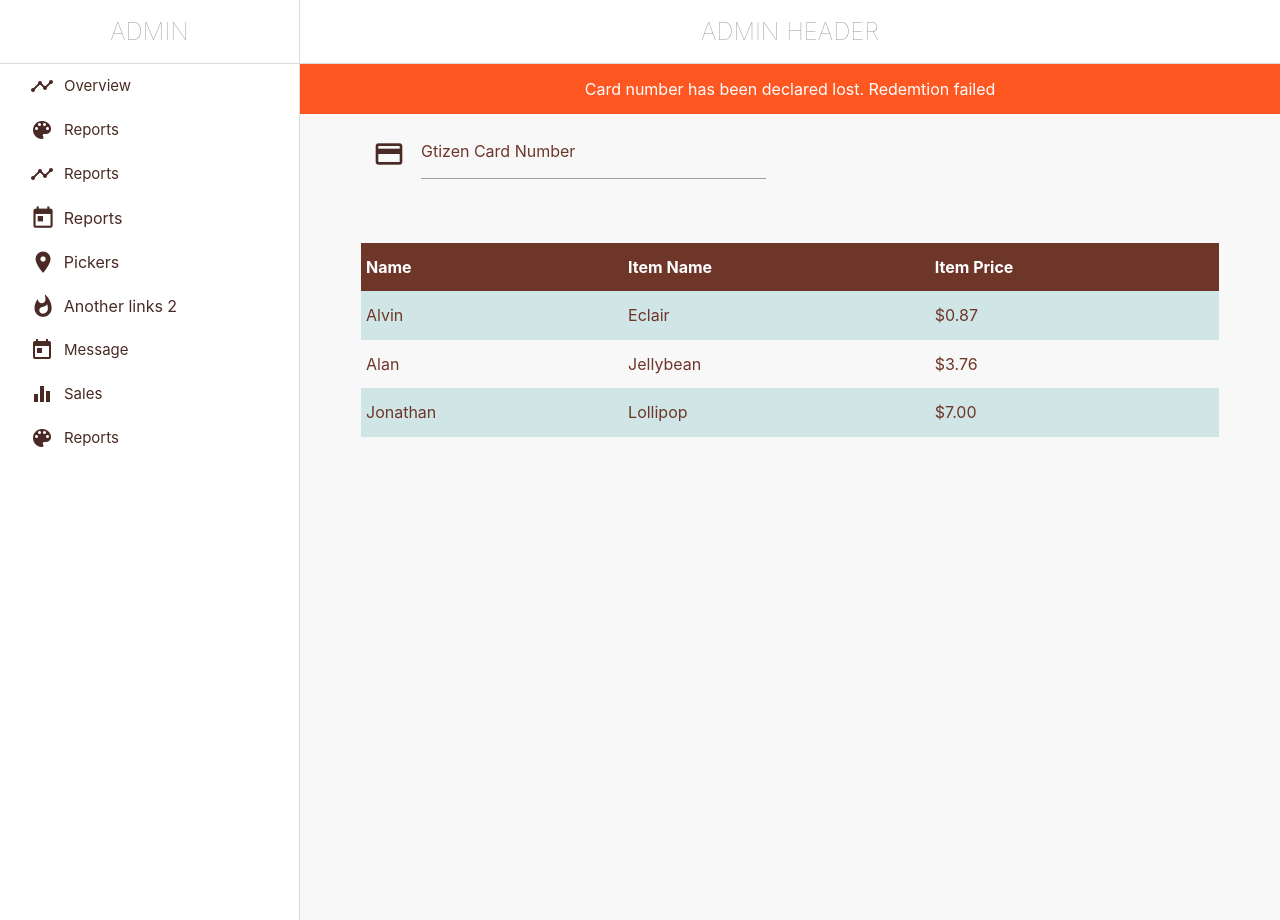
After one commit to gitter-badger/admin_template, a PHP site: page /gtizen.html in a window 1280 px wide. The commit adds this page. Run offline with PHP 8.4, Linux system fonts and the light colour scheme.

Commit message:
initial commit

```diff
--- a/assets/css/dev/button.css
+++ b/assets/css/dev/button.css
@@ -47,7 +47,7 @@
 
 .btn:hover,
 .btn-flat:hover {
-	background:  #e7b91c;
+	background: #fed605;
     cursor: pointer;
     color: #492a24;
 }
--- a/assets/css/dev/datepicker.css
+++ b/assets/css/dev/datepicker.css
@@ -53,8 +53,8 @@
 /* Date Display */
 .datepicker-date-display {
   flex: 1 auto;
-  background-color: #492a24;
-  color: #e7b91c;
+  background: #6e3629;
+  color: #fed605;
   padding: 20px 22px;
   font-weight: 500;
 }
--- a/assets/css/dev/dropdown.css
+++ b/assets/css/dev/dropdown.css
@@ -13,6 +13,11 @@
 }
 .dropdown-content:focus {
   outline: 0;
+ -webkit-user-select: none;
+ -khtml-user-select: none;
+  -moz-user-select: none;
+  -o-user-select: none;
+  user-select: none;
 }
 
 .dropdown-content li:hover,
@@ -55,6 +60,12 @@ body.keyboard-focused .dropdown-content li:focus {
   left: 0;
   height: 18px;
   transform: none;
+
+   -webkit-user-select: none;
+   -khtml-user-select: none;
+    -moz-user-select: none;
+    -o-user-select: none;
+    user-select: none;
 }
 
 .dropdown-trigger {
--- a/assets/css/dev/global.css
+++ b/assets/css/dev/global.css
@@ -964,3 +988,12 @@ Goldilocks admin home page
 li.last {
   margin-bottom: 100px;
 }
+
+
+.error-message {
+  width: calc(100% - 300px);
+  position: fixed;
+  background: #FF5722;
+  top: 64px;
+  color: #fff;
+}
--- a/assets/css/dev/modal.css
+++ b/assets/css/dev/modal.css
@@ -37,3 +37,26 @@
     display: none;
     will-change: opacity;
 }
+
+
+.modal.full-screen {
+    width: 100%;
+    max-height: 100%;
+    height: 100%;
+    margin-top: -100px;
+}
+
+.modal-header {
+    position: relative;
+    margin-bottom: 70px;
+}
+.modal-header h4{
+    display: block;
+    padding: 0;
+    width: 100%;
+}
+
+.modal-header a {
+    position: absolute;
+    top: 0;
+}
--- a/assets/css/dev/reports.css
+++ b/assets/css/dev/reports.css
@@ -1,5 +1,5 @@
 .center.reports-header {
-    background: #492a24;
+    background: #6e3629;
     padding: 10px;
     color: white;
     font-weight: 100;
--- a/assets/css/dev/style.css
+++ b/assets/css/dev/style.css
@@ -29,4 +29,8 @@ new added css file
 
 	light yellow #e7b91ca3
 
+	#fed605;
+
+	background: #6e3629;
+
 */
--- a/assets/css/dev/table.css
+++ b/assets/css/dev/table.css
@@ -116,6 +116,10 @@ table.striped > tbody > tr:nth-child(odd) {
 
 
 thead.table-header {
-  background: #492a24;
-  color: #e7b91c;
+  background: #6e3629;
+  color: #ffffff;
 }
+
+th {
+  border-radius: 0;
+}
--- a/assets/css/dev/timepicker.css
+++ b/assets/css/dev/timepicker.css
@@ -24,7 +24,7 @@
   -webkit-flex: 1 auto;
   -ms-flex: 1 auto;
   flex: 1 auto;
-  background-color: #492a24;
+  background: #6e3629;
   padding: 10px;
   font-weight: 300;
 
@@ -32,7 +32,7 @@
 }
 
 .text-primary {
-   color: #e7b91c;
+   color: #fed605;
 }
 
 .timepicker-text-container {
--- a/goldihome.html
+++ b/goldihome.html
@@ -169,7 +169,7 @@
 								</div>
 								<div class="row">
 									<div class="col s12 input-field">
-										<button type="submit" class="btn small btn-flat">Activate</button>
+										<button type="submit" class="btn small btn-flat">Register</button>
 									</div>
 								</div>
 							</form>
--- /dev/null
+++ b/gtizen.html
@@ -0,0 +1,190 @@
+<!DOCTYPE html>
+<html>
+<head>
+	<title>Admin</title>
+	 <meta name="viewport" content="width=device-width, initial-scale=1">
+	<link rel="stylesheet" type="text/css" href="assets/css/style.css">
+	<!-- Iclude this icon font from google fonts -->
+	<link href="https://fonts.googleapis.com/icon?family=Material+Icons"
+      rel="stylesheet">
+</head>
+<body>
+</body>
+
+	<header class="admin-main-header">
+		<h1>Admin Header</h1>
+	</header>
+	<aside>
+		<ul class="sidenav">
+	    	<div class="sidebar-logo">
+				<h1 class="admin-header">Admin</h1>
+			</div>
+			<li>
+				<a href="index.html">
+					<i class="small material-icons">timeline</i>
+					Overview
+				</a>
+			</li>
+			<li><a href="report.html">
+                <i class="small material-icons">color_lens</i>
+                Reports
+                </a>
+            </li>
+
+			<li>
+				<a href="report.html">
+					<i class="small material-icons">timeline</i>
+					Reports
+				</a>
+			</li>
+			<li class="nod-padding">
+				<!-- Toggle down this menu if click -->
+				<ul class="collapsible collapsible-accordion">
+			    	<li>
+			     	 	<div class="collapsible-header">
+			     	 		<!-- icon header-->
+			     	 		<i class="material-icons">today</i>
+			     	 		<!-- menu name-->
+			     	 		Reports
+			     	 	</div>
+					    <div class="collapsible-body">
+					      	<!-- callapse menu -->
+					      	<ul id="sub-level-side-menu">
+					      		<li><a href="reports-1.html">
+									Reports 1</a></li>
+								<li><a href="reports-2.html">
+									Auto Complete
+								</a></li>
+					      	</ul>
+					    </div>
+				    </li>
+				    <li>
+				      	<div class="collapsible-header">
+				      		<!-- icon menu-->
+				      		<i class="material-icons">place</i>
+				      		<!-- menu name -->
+				      		Pickers
+				      	</div>
+				      	<div class="collapsible-body">
+				      		<!-- callapse menu -->
+				      		<ul id="sub-level-side-menu">
+				      			<li>
+				      				<a href="date-picker1.html">Date picker</a>
+								</li>
+								<li>
+									<a href="time-picker.html">time picker</a>
+								</li>
+				      		</ul>
+				      	</div>
+				    </li>
+				    <li>
+				      	<div class="collapsible-header">
+				      		<!-- icon header-->
+				      		<i class="material-icons">whatshot</i>
+				      		<!-- menu name-->
+				      		Another links 2
+				      	</div>
+				      	<div class="collapsible-body">
+				      		<!-- callapse menu -->
+				      		<ul id="sub-level-side-menu">
+				      			<li>
+				      				<a href="reports-1.html">Another links 1</a>
+								</li>
+								<li>
+									<a href="reports-2.html">Another links 2</a>
+								</li>
+				      		</ul>
+				      	</div>
+				    </li>
+			  	</ul>
+			</li>
+			<li><a href="reports.html">
+				<i class="small material-icons">today</i>
+				Message
+				</a>
+			</li>
+			<li><a href="#!">
+				<i class="small material-icons">equalizer</i>
+				Sales
+				</a>
+			</li>
+			<li><a href="icons.html">
+                <i class="small material-icons">color_lens</i>
+                Reports
+                </a>
+            </li>
+    	</ul>
+	</aside>
+
+	<main class="admin-content">
+		<!-- Sidenav menu right--->
+		<!-- Content -->
+		<div class="container">
+			<div class="row">
+				<div class="col s6">
+					<div class="form">
+						<div class="row">
+							<div class="col s12 input-field">
+								<i class="material-icons prefix">credit_card</i>
+								<input id="gtizen-id" type="text" name="Gtizen card number">
+								<label for="gtizen-id">Gtizen Card Number</label>
+							</div>
+						</div>
+					</div>
+				</div>
+			</div>
+			<!--
+				Only show this div if success else hide
+			-->
+			<div class="results-wrapper">
+				<div class="row">
+					<div class="col s12">
+						<table class="striped">
+					        <thead class="table-header">
+					          <tr>
+					              <th>Name</th>
+					              <th>Item Name</th>
+					              <th>Item Price</th>
+					          </tr>
+					        </thead>
+
+					        <tbody>
+					          <tr>
+					            <td>Alvin</td>
+					            <td>Eclair</td>
+					            <td>$0.87</td>
+					          </tr>
+					          <tr>
+					            <td>Alan</td>
+					            <td>Jellybean</td>
+					            <td>$3.76</td>
+					          </tr>
+					          <tr>
+					            <td>Jonathan</td>
+					            <td>Lollipop</td>
+					            <td>$7.00</td>
+					          </tr>
+					        </tbody>
+					    </table>
+					</div>
+				</div>
+			</div>
+		</div>
+		<!--
+			Only show this error message if have error
+		-->
+		<div class="error-message">
+			<div class="container">
+				<p class="center errors">Card number has been declared lost. Redemtion failed</p>
+			</div>
+		</div>
+	</main>
+	<script src="assets/js/jquery-3.3.1.min.js"></script>
+	<script src="assets/js/materialize.js"></script>
+	<script src="assets/js/init.js"></script>
+	<script>
+	/*
+		Got to ASSETS/JS/INIT.JS for date picker initialization
+	*/
+	</script>
+</html>
```
Also changed, not shown: other parts of assets/css/dev/global.css (+27 -3 lines), index.html (+15 -5 lines).
